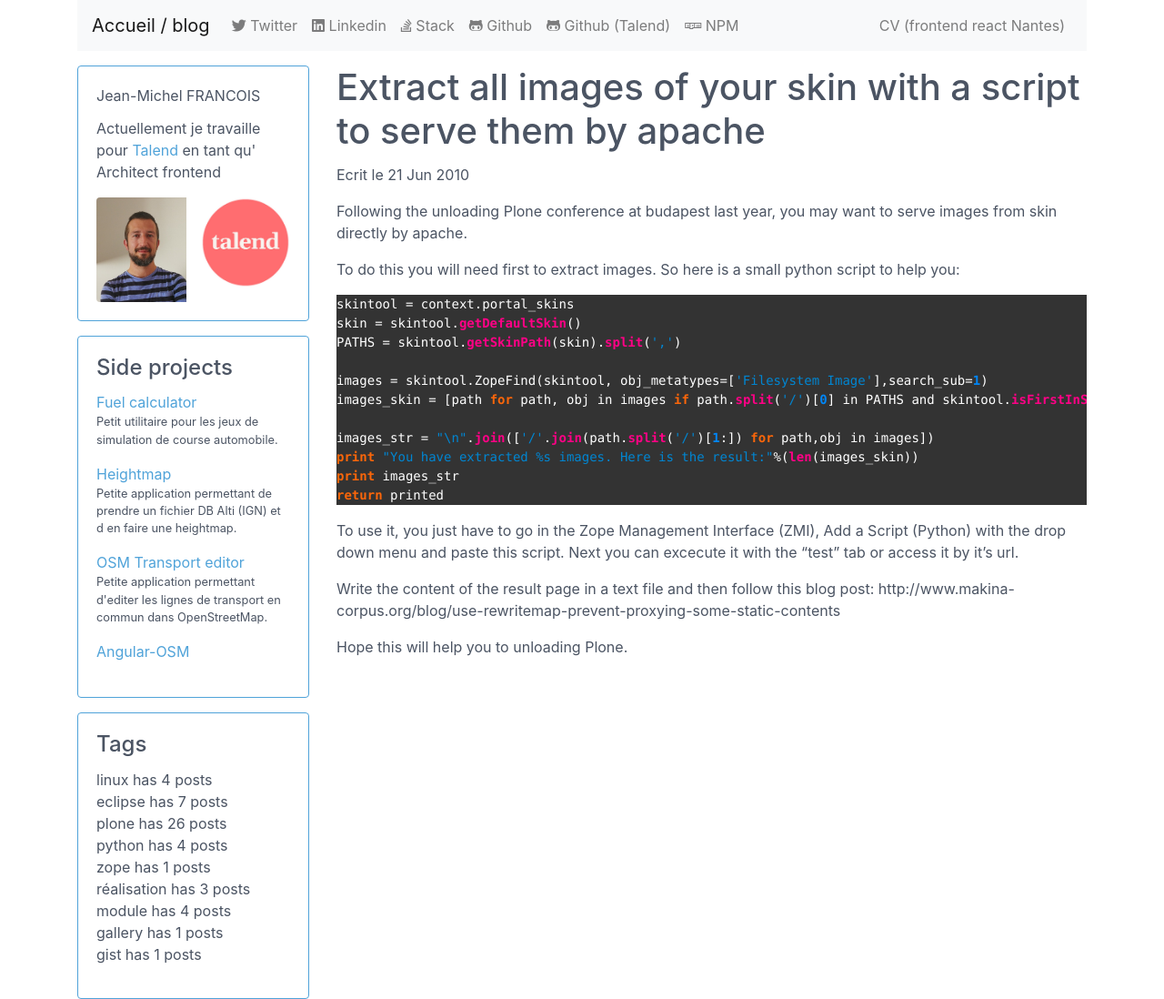
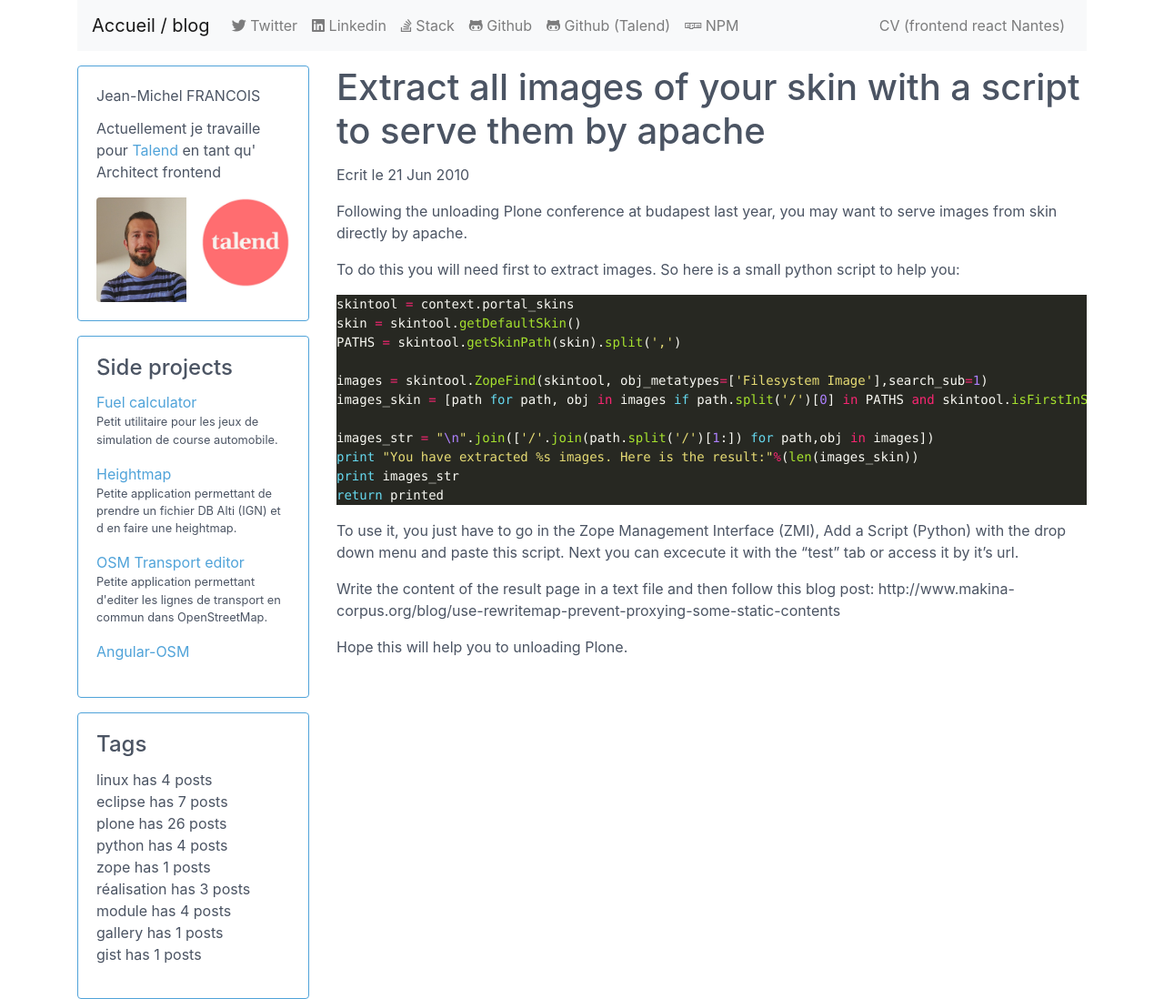
Before and after one commit to toutpt/toutpt.github.io, a Jekyll site: the page built from _posts/2010-06-21-extract.md, in a window 1280 px wide. Shown: the whole page at 91% size. Built offline with Jekyll 4.4.1, drawn with Linux system fonts in a browser that asks for light colours; nearby versions of some CDN libraries; comment, search, counter and statistics services are not loaded.

Commit message:
chore: improve code

```diff
--- a/_includes/header.html
+++ b/_includes/header.html
@@ -15,7 +15,7 @@
 <link rel="stylesheet" href="https://unpkg.com/bootstrap@4.5.1/dist/css/bootstrap.min.css" crossorigin="anonymous">
 <link href="https://unpkg.com/@fortawesome/fontawesome-free@5.14.0/css/all.min.css" rel="stylesheet">
 <link href="/assets/css/main.css" rel="stylesheet">
-<link href="/assets/css/fruity.css" rel="stylesheet">
+<link href="/assets/css/monokai.css" rel="stylesheet">
 
 <!-- HTML5 shim and Respond.js IE8 support of HTML5 elements and media queries -->
 <!--[if lt IE 9]>
--- a/assets/css/fruity.css
+++ /dev/null
@@ -1,70 +0,0 @@
-.highlight pre { background-color: #333; }
-.highlight .hll { background-color: #333333 }
-.highlight .c { color: #008800; font-style: italic; background-color: #0f140f } /* Comment */
-.highlight .err { color: #ffffff } /* Error */
-.highlight .g { color: #ffffff } /* Generic */
-.highlight .k { color: #fb660a; font-weight: bold } /* Keyword */
-.highlight .l { color: #ffffff } /* Literal */
-.highlight .n { color: #ffffff } /* Name */
-.highlight .o { color: #ffffff } /* Operator */
-.highlight .x { color: #ffffff } /* Other */
-.highlight .p { color: #ffffff } /* Punctuation */
-.highlight .cm { color: #008800; font-style: italic; background-color: #0f140f } /* Comment.Multiline */
-.highlight .cp { color: #ff0007; font-weight: bold; font-style: italic; background-color: #0f140f } /* Comment.Preproc */
-.highlight .c1 { color: #008800; font-style: italic; background-color: #0f140f } /* Comment.Single */
-.highlight .cs { color: #008800; font-style: italic; background-color: #0f140f } /* Comment.Special */
-.highlight .gd { color: #ffffff } /* Generic.Deleted */
-.highlight .ge { color: #ffffff } /* Generic.Emph */
-.highlight .gr { color: #ffffff } /* Generic.Error */
-.highlight .gh { color: #ffffff; font-weight: bold } /* Generic.Heading */
-.highlight .gi { color: #ffffff } /* Generic.Inserted */
-.highlight .go { color: #444444; background-color: #222222 } /* Generic.Output */
-.highlight .gp { color: #ffffff } /* Generic.Prompt */
-.highlight .gs { color: #ffffff } /* Generic.Strong */
-.highlight .gu { color: #ffffff; font-weight: bold } /* Generic.Subheading */
-.highlight .gt { color: #ffffff } /* Generic.Traceback */
-.highlight .kc { color: #fb660a; font-weight: bold } /* Keyword.Constant */
-.highlight .kd { color: #fb660a; font-weight: bold } /* Keyword.Declaration */
-.highlight .kn { color: #fb660a; font-weight: bold } /* Keyword.Namespace */
-.highlight .kp { color: #fb660a } /* Keyword.Pseudo */
-.highlight .kr { color: #fb660a; font-weight: bold } /* Keyword.Reserved */
-.highlight .kt { color: #cdcaa9; font-weight: bold } /* Keyword.Type */
-.highlight .ld { color: #ffffff } /* Literal.Date */
-.highlight .m { color: #0086f7; font-weight: bold } /* Literal.Number */
-.highlight .s { color: #0086d2 } /* Literal.String */
-.highlight .na { color: #ff0086; font-weight: bold } /* Name.Attribute */
-.highlight .nb { color: #ffffff } /* Name.Builtin */
-.highlight .nc { color: #ffffff } /* Name.Class */
-.highlight .no { color: #0086d2 } /* Name.Constant */
-.highlight .nd { color: #ffffff } /* Name.Decorator */
-.highlight .ni { color: #ffffff } /* Name.Entity */
-.highlight .ne { color: #ffffff } /* Name.Exception */
-.highlight .nf { color: #ff0086; font-weight: bold } /* Name.Function */
-.highlight .nl { color: #ffffff } /* Name.Label */
-.highlight .nn { color: #ffffff } /* Name.Namespace */
-.highlight .nx { color: #ffffff } /* Name.Other */
-.highlight .py { color: #ffffff } /* Name.Property */
-.highlight .nt { color: #fb660a; font-weight: bold } /* Name.Tag */
-.highlight .nv { color: #fb660a } /* Name.Variable */
-.highlight .ow { color: #ffffff } /* Operator.Word */
-.highlight .w { color: #888888 } /* Text.Whitespace */
-.highlight .mf { color: #0086f7; font-weight: bold } /* Literal.Number.Float */
-.highlight .mh { color: #0086f7; font-weight: bold } /* Literal.Number.Hex */
-.highlight .mi { color: #0086f7; font-weight: bold } /* Literal.Number.Integer */
-.highlight .mo { color: #0086f7; font-weight: bold } /* Literal.Number.Oct */
-.highlight .sb { color: #0086d2 } /* Literal.String.Backtick */
-.highlight .sc { color: #0086d2 } /* Literal.String.Char */
-.highlight .sd { color: #0086d2 } /* Literal.String.Doc */
-.highlight .s2 { color: #0086d2 } /* Literal.String.Double */
-.highlight .se { color: #0086d2 } /* Literal.String.Escape */
-.highlight .sh { color: #0086d2 } /* Literal.String.Heredoc */
-.highlight .si { color: #0086d2 } /* Literal.String.Interpol */
-.highlight .sx { color: #0086d2 } /* Literal.String.Other */
-.highlight .sr { color: #0086d2 } /* Literal.String.Regex */
-.highlight .s1 { color: #0086d2 } /* Literal.String.Single */
-.highlight .ss { color: #0086d2 } /* Literal.String.Symbol */
-.highlight .bp { color: #ffffff } /* Name.Builtin.Pseudo */
-.highlight .vc { color: #fb660a } /* Name.Variable.Class */
-.highlight .vg { color: #fb660a } /* Name.Variable.Global */
-.highlight .vi { color: #fb660a } /* Name.Variable.Instance */
-.highlight .il { color: #0086f7; font-weight: bold } /* Literal.Number.Integer.Long */
--- a/assets/css/main.css
+++ b/assets/css/main.css
@@ -24,3 +24,7 @@
 .img-50 {
     max-width: 50%;
 }
+.highlighter-rouge {
+    max-height: 300px;
+    overflow: auto;
+}
--- /dev/null
+++ b/assets/css/monokai.css
@@ -0,0 +1,66 @@
+.highlight pre { background-color: #272822; }
+.highlight .hll { background-color: #272822; }
+.highlight .c { color: #75715e } /* Comment */
+.highlight .err { color: #960050; background-color: #1e0010 } /* Error */
+.highlight .k { color: #66d9ef } /* Keyword */
+.highlight .l { color: #ae81ff } /* Literal */
+.highlight .n { color: #f8f8f2 } /* Name */
+.highlight .o { color: #f92672 } /* Operator */
+.highlight .dl { color: #f8f8f2 } /* Punctuation */
+.highlight .p { color: #f8f8f2 } /* Punctuation */
+.highlight .cm { color: #75715e } /* Comment.Multiline */
+.highlight .cp { color: #75715e } /* Comment.Preproc */
+.highlight .c1 { color: #75715e } /* Comment.Single */
+.highlight .cs { color: #75715e } /* Comment.Special */
+.highlight .ge { font-style: italic } /* Generic.Emph */
+.highlight .gs { font-weight: bold } /* Generic.Strong */
+.highlight .kc { color: #66d9ef } /* Keyword.Constant */
+.highlight .kd { color: #66d9ef } /* Keyword.Declaration */
+.highlight .kn { color: #f92672 } /* Keyword.Namespace */
+.highlight .kp { color: #66d9ef } /* Keyword.Pseudo */
+.highlight .kr { color: #66d9ef } /* Keyword.Reserved */
+.highlight .kt { color: #66d9ef } /* Keyword.Type */
+.highlight .ld { color: #e6db74 } /* Literal.Date */
+.highlight .m { color: #ae81ff } /* Literal.Number */
+.highlight .s { color: #e6db74 } /* Literal.String */
+.highlight .na { color: #a6e22e } /* Name.Attribute */
+.highlight .nb { color: #f8f8f2 } /* Name.Builtin */
+.highlight .nc { color: #a6e22e } /* Name.Class */
+.highlight .no { color: #66d9ef } /* Name.Constant */
+.highlight .nd { color: #a6e22e } /* Name.Decorator */
+.highlight .ni { color: #f8f8f2 } /* Name.Entity */
+.highlight .ne { color: #a6e22e } /* Name.Exception */
+.highlight .nf { color: #a6e22e } /* Name.Function */
+.highlight .nl { color: #f8f8f2 } /* Name.Label */
+.highlight .nn { color: #f8f8f2 } /* Name.Namespace */
+.highlight .nx { color: #a6e22e } /* Name.Other */
+.highlight .py { color: #f8f8f2 } /* Name.Property */
+.highlight .nt { color: #f92672 } /* Name.Tag */
+.highlight .nv { color: #f8f8f2 } /* Name.Variable */
+.highlight .ow { color: #f92672 } /* Operator.Word */
+.highlight .w { color: #f8f8f2 } /* Text.Whitespace */
+.highlight .mf { color: #ae81ff } /* Literal.Number.Float */
+.highlight .mh { color: #ae81ff } /* Literal.Number.Hex */
+.highlight .mi { color: #ae81ff } /* Literal.Number.Integer */
+.highlight .mo { color: #ae81ff } /* Literal.Number.Oct */
+.highlight .sb { color: #e6db74 } /* Literal.String.Backtick */
+.highlight .sc { color: #e6db74 } /* Literal.String.Char */
+.highlight .sd { color: #e6db74 } /* Literal.String.Doc */
+.highlight .s2 { color: #e6db74 } /* Literal.String.Double */
+.highlight .se { color: #ae81ff } /* Literal.String.Escape */
+.highlight .sh { color: #e6db74 } /* Literal.String.Heredoc */
+.highlight .si { color: #e6db74 } /* Literal.String.Interpol */
+.highlight .sx { color: #e6db74 } /* Literal.String.Other */
+.highlight .sr { color: #e6db74 } /* Literal.String.Regex */
+.highlight .s1 { color: #e6db74 } /* Literal.String.Single */
+.highlight .ss { color: #e6db74 } /* Literal.String.Symbol */
+.highlight .bp { color: #f8f8f2 } /* Name.Builtin.Pseudo */
+.highlight .vc { color: #f8f8f2 } /* Name.Variable.Class */
+.highlight .vg { color: #f8f8f2 } /* Name.Variable.Global */
+.highlight .vi { color: #f8f8f2 } /* Name.Variable.Instance */
+.highlight .il { color: #ae81ff } /* Literal.Number.Integer.Long */
+
+.highlight .gh { } /* Generic Heading & Diff Header */
+.highlight .gu { color: #75715e; } /* Generic.Subheading & Diff Unified/Comment? */
+.highlight .gd { color: #f92672; } /* Generic.Deleted & Diff Deleted */
+.highlight .gi { color: #a6e22e; } /* Generic.Inserted & Diff Inserted */
```
